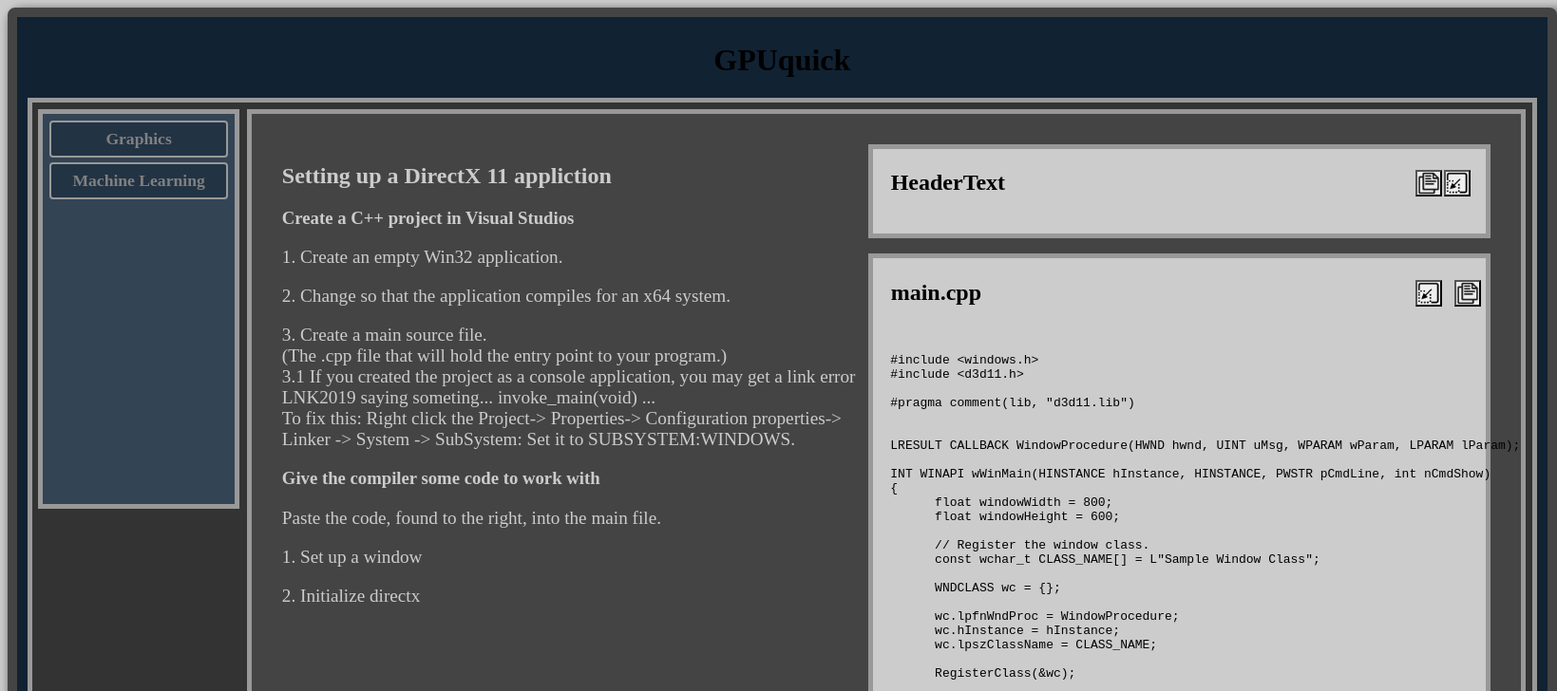
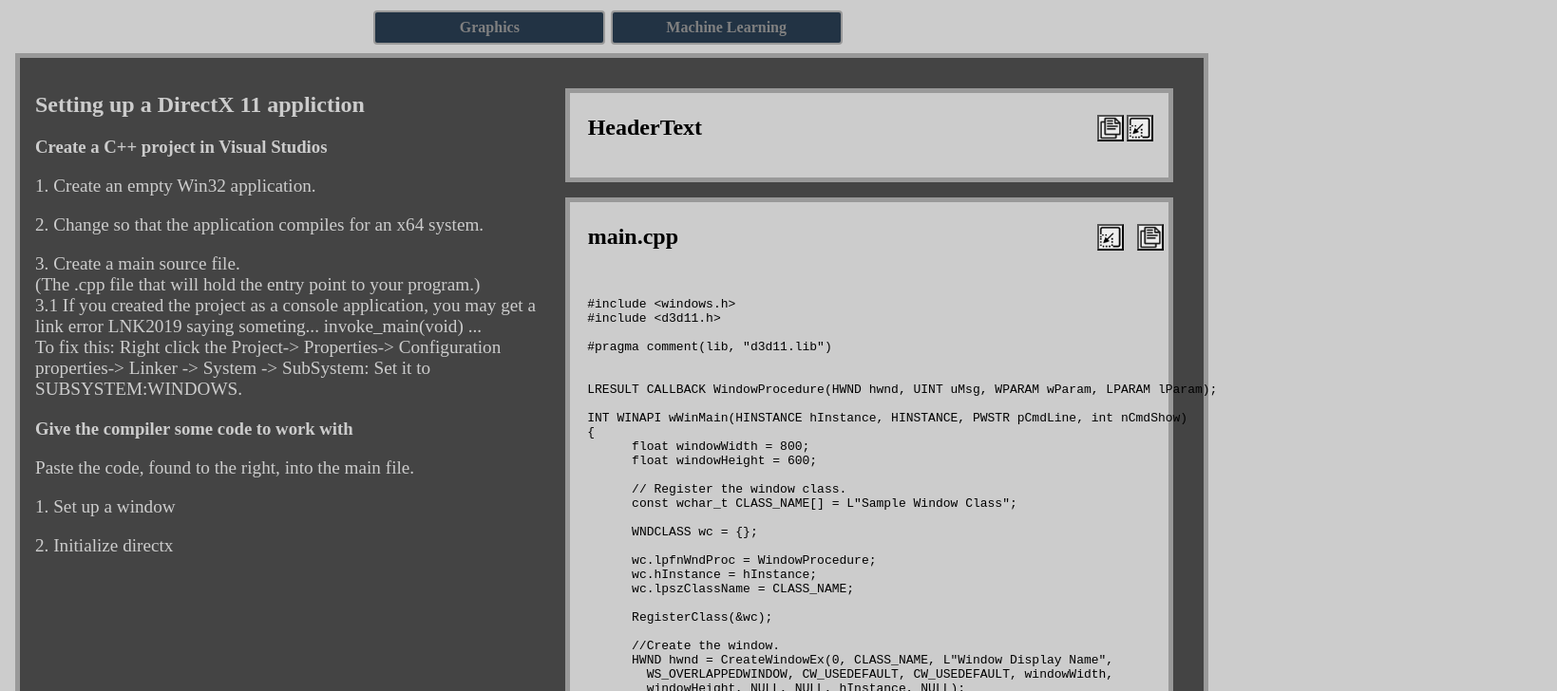
Before and after one commit to Trimblewick/GPUquick, a plain HTML site: page index.html in a window 1280 px wide. Shown: the top 728 px of the page at 95% size, 1639 px wide, since content can reach past the window. Drawn offline with Linux system fonts and the light colour scheme.

Commit message:
Moved menu to header

```diff
--- a/buttons.css
+++ b/buttons.css
@@ -1,37 +1,18 @@
 .button-menu {
-    width: auto;
+    width: 15em;
+    height: auto;
+
+    display: inline-block;
     border: 2pt solid #999;
-    margin: 1pt;
-    margin-bottom: 4pt;
+    margin: 2pt;
+    margin-bottom: 3pt;
     background: #234;
     border-radius: 3pt;
 
-    font-size: 1.1em;
     font-weight: bold;
 }
 
-a {
-    display: block;
-    width: 100%;
-    line-height: 2em;
 
-    text-align: center;
-    text-decoration: none;
-
-
-    border-radius: 3pt;
-    color: grey;
-}
-
-a:visited {
-  color: grey;
-}
-
-
-a:hover {
-    color: black;
-    background: #eff;
-}
 
 .button-copy{
     float: right;
--- a/helpers.js
+++ b/helpers.js
@@ -14,7 +14,40 @@ function ReadTextFile(event)
       reader.readAsText(input.files[0]);
 };
 
+function AddMenuButtons()
+{
+  var header = document.getElementsByTagName("header")[0];
+  //Name, Href
+  var listOfButtons = [
+    ["Graphics", "dx.html"],
+    ["Machine Learning", "ml.html"]
+    //["blog", "asdf
 
+  ]
+
+
+
+  for (var i = 0; i < listOfButtons.length; ++i)
+  {
+    var textNode = document.createTextNode(listOfButtons[i][0]);
+    var menuButton = document.createElement('div');
+    var hyperLink = document.createElement('a');
+
+// <div class="button-menu"><a href="dx.html">Graphics</a></div>
+
+    //add link and text to button
+    hyperLink.href = listOfButtons[i][1];
+    hyperLink.appendChild(textNode);
+
+    menuButton.className = 'button-menu';
+    menuButton.appendChild(hyperLink);
+
+    header.appendChild(menuButton);
+
+  }
+
+
+}
 
 function AddCodeBlock(instructionBlockId)
 {
--- a/index.html
+++ b/index.html
@@ -10,17 +10,32 @@
 </head>
 <body>
   <main>
-    <h1>GPUquick</h1>
+
+
+      <header>
+        <!-- <h1>GPUquick</h1> -->
+
+          <script>
+          AddMenuButtons("menu");
+          </script>
+          <!-- <div class="button-menu"><a href="dx.html">Graphics</a></div>
+          <div class="button-menu"><a href="ml.html">Machine Learning</a></div>
+          -->
+
+
+      </header>
 
     <div id="wrapper">
-      <div id="menu">
-        <div class="button-menu"><a href="dx.html">Graphics</a></div>
-        <div class="button-menu"><a href="ml.html">Machine Learning</a></div>
-      </div>
+
 
       <div id="textblock-instruction">
+
+
+
+
+        <div id="test">
         <script>
-          AddCodeBlock("textblock-instruction");
+          AddCodeBlock("test");
         </script>
 
 
@@ -173,9 +188,7 @@
           </pre>
         </div>
         </div>
-
-
-
+      </div>
       <h2>Setting up a DirectX 11 appliction</h2>
         <h3>Create a C++ project in Visual Studios</h3>
           <p>1. Create an empty Win32 application.</p>
@@ -189,11 +202,7 @@
           <p>Paste the code, found to the right, into the main file.</p>
           <p>1. Set up a window</p>
           <p>2. Initialize directx</p>
-
 </div>
-
-
-
     </div>
   </main>
 
--- a/style.css
+++ b/style.css
@@ -3,14 +3,10 @@ html {
 }
 
 main {
-    margin: 4pt auto;
-    width: 100em;
+    width: auto;
     height: auto;
-    background-color: #123;
-    padding: 4pt;
-    border: 8pt solid #444;
-    border-radius: 6pt;
-    box-shadow: 6pt 6pt 6pt 6pt #777;
+    background-color: #ccc;
+
     text-align: center;
 }
 
@@ -23,6 +19,36 @@ p {
   font-size: 1.2em;
 }
 
+header {
+  height: auto;
+  width: auto;
+  float:top;
+  text-align: center;
+  color: black;
+  margin-bottom: 4pt;
+
+}
+a {
+    display: block;
+    width: 100%;
+    line-height: 2em;
+
+    text-align: center;
+    text-decoration: none;
+
+    color: grey;
+}
+
+a:visited {
+  color: grey;
+}
+
+
+a:hover {
+    color: black;
+    background: #eff;
+}
+
 #wrapper {
   height: auto;
   width: auto;
@@ -31,38 +57,39 @@ p {
 
   text-align: left;
 
-  margin: 4pt;
-
-  padding: 5pt;
-
-  border:4pt solid #999;
-  background-color: #333;
 }
 
 #textblock-instruction {
   height: auto;
-  width: 80em;
+  width: 100%;
 
   text-align: left;
 
 
   margin-left: 6pt;
   float: left;
-  padding: 2em;
+  padding: 1em;
   color: #ccc;
 
   border:4pt solid #999;
   background-color: #444;
 }
 
+#test {
+  float: right;
+  width: 40em;
+  padding: 1em;
+  height:auto;
+}
+
 #textblock-code {
   height: auto;
-  width: 40em;
+  width: auto;
 
   text-align: left;
 
   color: black;
-  float: right;
+  float: top;
   padding: 2pt;
 
   border:4pt solid #999;
@@ -76,14 +103,3 @@ p {
   text-align: left;
   margin-left: 1em;
 }
-
-#menu {
-  height: 25em;
-  width: 12em;
-
-  float: left;
-  padding: 4pt;
-
-  border:4pt solid #999;
-  background-color: #345;
-}
```
Lines whose indentation alone changed are shown as unchanged.
